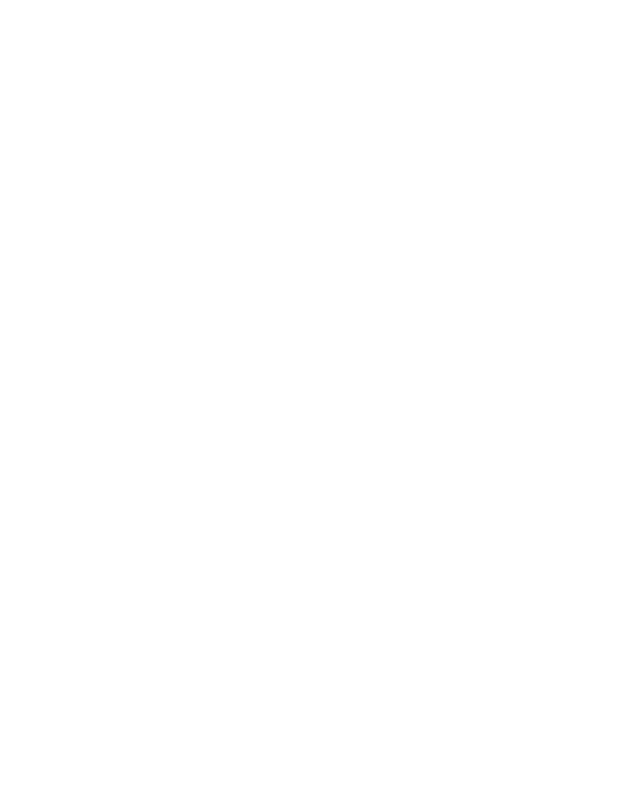
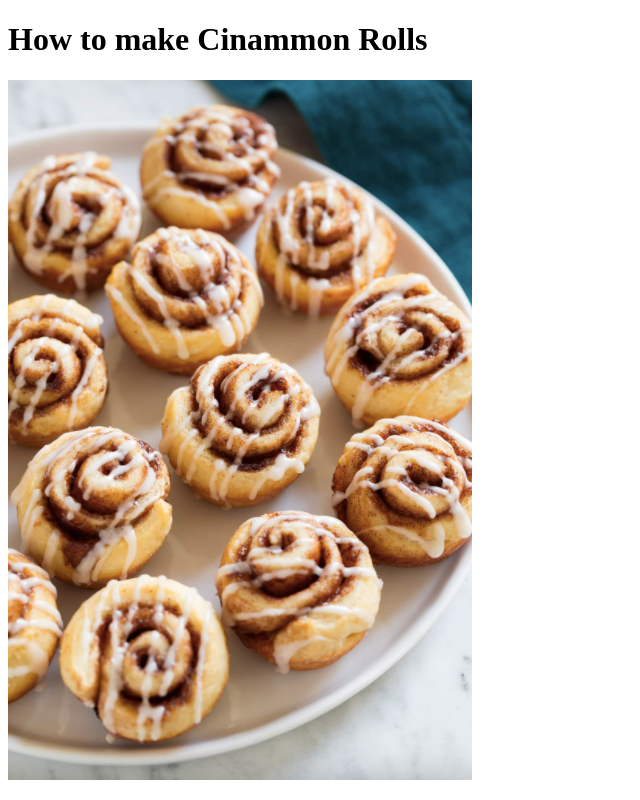
Before and after one commit to iliyu/odin-recipes, a plain HTML site: page recipes/cinammon-rolls.html in a window 1280 px wide. Shown: the whole page, without its empty margins (0-640 px from the left). Drawn offline with Linux system fonts and the light colour scheme.

Commit message:
add header and image

```diff
--- a/recipes/cinammon-rolls.html
+++ b/recipes/cinammon-rolls.html
@@ -10,6 +10,9 @@
 
 <body>
     <main>
+        <h1>How to make Cinammon Rolls</h1>
+        <img src="images/cinammon-rolls.png">
+
 
     </main>
 </body>
```
Also changed, not shown: recipes/images/cinammon-rolls.png (added).
